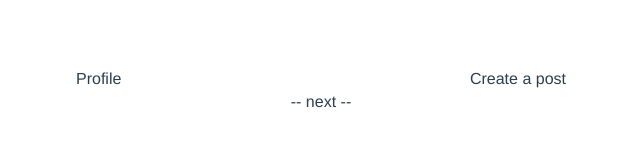
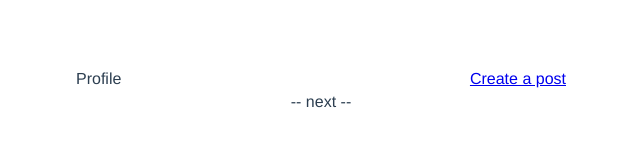
Before and after one commit to apralyn/groupomania, a Vue app: page /feed in a window 1280 px wide. Shown: the part 395-542 px from the top of the page, without its empty margins (79-719 px from the left). Built offline with nearby package versions, Linux system fonts and the light colour scheme.

Commit message:
logout has removeItem on localStorage and redirect

```diff
--- a/src/views/FeedView.vue
+++ b/src/views/FeedView.vue
@@ -3,7 +3,7 @@
     <img class="feed-logo" src="../assets/icon-above-font.png" alt="Groupomania-logo">
     <div class="feed-nav">
       <div @click="$router.push({ name: 'ProfileView', params: { id: userId } })">Profile</div>
-      <div class="add-post" @click="$router.push('/addpost')">Create a post</div>
+      <router-link to="/addpost">Create a post</router-link>
     </div>
     <div class="posts-cards-container" v-for="post in posts" :key="post.id">
       <div class="post-card post-preview" @click="$router.push('/viewpost')">
@@ -48,7 +48,7 @@
   </div>
 </template>
 <script>
-
+//the feed should only be access by a present user.
 export default {
   data() {
     return {
@@ -63,7 +63,6 @@ export default {
       this.token = JSON.parse(localStorage.getItem("token"));
     }
     this.userId = this.token.userId;
-    console.log(this.token);
   },
 }
 </script>
--- a/src/views/ProfileView.vue
+++ b/src/views/ProfileView.vue
@@ -7,7 +7,7 @@
 			</div>
 			<ul class="nav-items">
 				<li>Edit Profile</li>
-				<li @click="$router.push('/')">Logout</li>
+				<li @click="onLogout">Logout</li>
 			</ul>
 		</nav>
 		<div id="profile-image">
@@ -35,8 +35,6 @@ export default {
 	name: 'ProfileView',
 	data() {
 		return {
-
-			id: this.$route.params.id,
 			token: '',
 			userId: ''
 		}
@@ -46,6 +44,13 @@ export default {
 			this.token = JSON.parse(localStorage.getItem("token"));
 		}
 		this.userId = this.token.userId;
+	},
+	methods: {
+		onLogout() {
+			localStorage.removeItem('token');
+			this.$router.push('/');
+			console.log('You have been logged out!');
+		}
 	},
 	components: {
 		Modal,
```
